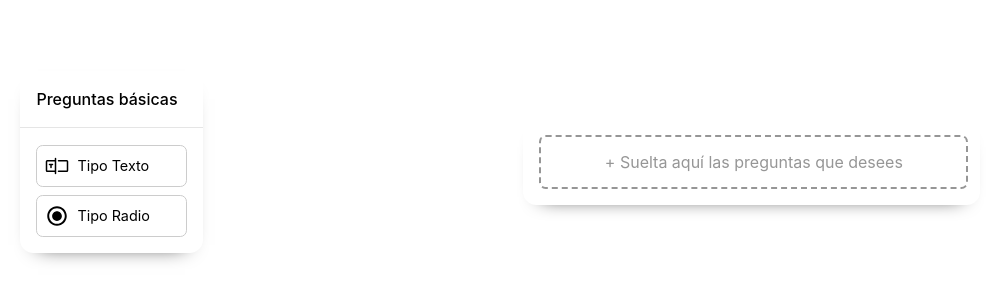
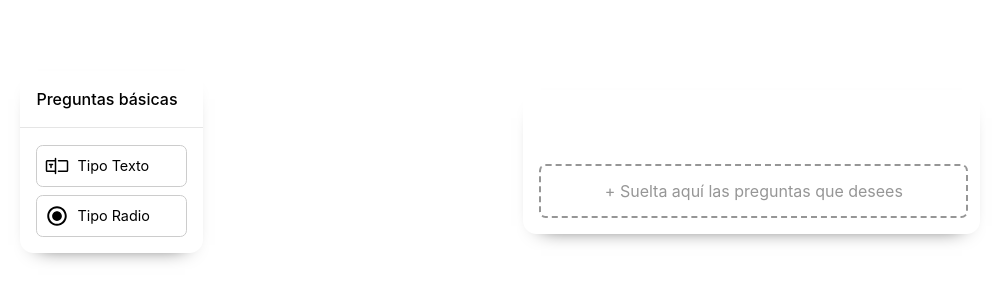
Before and after one commit to JoseFelix007/my-form-builder, a React (Vite) app: page / in a window 1280 px wide. Shown: the part 238-538 px from the top of the page, without its empty margins (71-1070 px from the left). Built offline with nearby package versions, Linux system fonts and the light colour scheme.

Commit message:
[feature] Add draggable actions for questions

```diff
--- a/package.json
+++ b/package.json
@@ -10,6 +10,7 @@
     "preview": "vite preview"
   },
   "dependencies": {
+    "@hello-pangea/dnd": "^16.6.0",
     "localforage": "^1.10.0",
     "match-sorter": "^6.3.4",
     "react": "^18.2.0",
--- a/src/components/Form/FormQuestion/FormQuestionBuilder.jsx
+++ b/src/components/Form/FormQuestion/FormQuestionBuilder.jsx
@@ -1,7 +1,8 @@
 import { TextQuestion, RadioQuestion } from "./FormQuestionType";
 
-export const buildFormQuestion = (type) => {
+export const buildFormQuestion = (id, type) => {
   const question = {
+    id: id,
     type: type,
     component: null
   };
--- a/src/components/Form/FormQuestion/FormQuestionType/BaseQuestion.jsx
+++ b/src/components/Form/FormQuestion/FormQuestionType/BaseQuestion.jsx
@@ -1,6 +1,6 @@
-import { useState } from "react";
+import { useRef, useState } from "react";
 import { LiaEditSolid } from "react-icons/lia";
-import { MdOutlineDeleteSweep, MdOutlineClose } from "react-icons/md";
+import { MdOutlineDeleteSweep, MdOutlineClose, MdDragIndicator } from "react-icons/md";
 
 // import './BaseQuestion.scss';
 import './styles/BaseQuestion.scss';
@@ -8,9 +8,11 @@ import './styles/Utils.scss';
 
 import MODES from "./Enums/Modes";
 
-const BaseQuestion = ({ children, index, label, code, onEdit = () => {}, onDelete = () => {}, onModeChange = () => {} }) => {
+const BaseQuestion = ({ children, innerRef, index, label, code, onEdit = () => {}, onDelete = () => {}, onModeChange = () => {}, ...otherProps }) => {
   const [mode, setMode] = useState(MODES.normal);
   const [vLabel, setLabel] = useState(label);
+  const question = useRef(null);
+  const questionDrag = useRef(null);
 
   const handleOnEdit = () => {
     setMode(MODES.editable);
@@ -30,9 +32,19 @@ const BaseQuestion = ({ children, index, label, code, onEdit = () => {}, onDelet
     onDelete(index);
   }
 
+  const onDragQuestion = () => {
+    console.log("onDragQuestion");
+    // question.current.classList.add('hidden');
+    // questionDrag.current.classList.remove('hidden');
+  }
+
   return (
-    <>
-      <div id={`question_${code}`} className="c-f-question | relative flex-col">
+    <div ref={innerRef} id={`question_${code}`} className="c-f-question | flex-row gap w-full" {...otherProps}>
+      <div className="c-f-question--drag | grabbable flex-row align-center" draggable onDragStart={onDragQuestion}>
+        <MdDragIndicator size={'1.5rem'}/>
+        <span ref={questionDrag} className="c-f-question--label | w-full hidden">{ vLabel }</span>
+      </div>
+      <div ref={question} className="c-f-question--content | relative flex-col gap w-full">
         <span className='c-f-question--actions | absolute'>
           { mode == MODES.normal ? <LiaEditSolid onClick={handleOnEdit} className="c-icon" size={'1.5rem'} /> : '' }
           { mode == MODES.editable ? <MdOutlineClose onClick={handleCloseEdit} className="c-icon" size={'1.5rem'} /> : '' }
@@ -42,7 +54,7 @@ const BaseQuestion = ({ children, index, label, code, onEdit = () => {}, onDelet
         { mode == MODES.editable ? <input className="c-f-question--label c-input" type="text" name="label" id="label" value={vLabel} onChange={e => setLabel(e.target.value)}  /> : '' }
         { children ? children : '' }
       </div>
-    </>
+    </div>
   );
 }
 
--- a/src/components/Form/FormQuestion/FormQuestionType/RadioQuestion.jsx
+++ b/src/components/Form/FormQuestion/FormQuestionType/RadioQuestion.jsx
@@ -3,7 +3,7 @@ import BaseQuestion from "./BaseQuestion";
 import MODES from "./Enums/Modes";
 import { MdOutlineClose } from "react-icons/md";
 
-const RadioQuestion = ({ index, label = 'Pregunta Tipo Radio', onDelete = () => {} }) => {
+const RadioQuestion = ({ innerRef, index, label = 'Pregunta Tipo Radio', onDelete = () => {}, ...otherProps }) => {
   const code = `radio_${index}`;
 
   const [mode, setMode] = useState(MODES.normal);
@@ -40,7 +40,7 @@ const RadioQuestion = ({ index, label = 'Pregunta Tipo Radio', onDelete = () =>
   const editable = mode == MODES.editable;
 
   return (
-    <BaseQuestion index={index} code={code} label={label} onEdit={onEdit} onDelete={onDelete} onModeChange={onModeChange}>
+    <BaseQuestion innerRef={innerRef} index={index} code={code} label={label} onEdit={onEdit} onDelete={onDelete} onModeChange={onModeChange} {...otherProps}>
       <div className="c-f-question--options | flex-col">
       { options.length > 0 && options.map((option, idx) =>
         (
--- a/src/components/Form/FormQuestion/FormQuestionType/TextQuestion.jsx
+++ b/src/components/Form/FormQuestion/FormQuestionType/TextQuestion.jsx
@@ -2,7 +2,7 @@ import { useState } from "react";
 import BaseQuestion from "./BaseQuestion";
 import MODES from "./Enums/Modes";
 
-const TextQuestion = ({ index, label = 'Pregunta Tipo Texto', onDelete = () => {} }) => {
+const TextQuestion = ({ innerRef, index, label = 'Pregunta Tipo Texto', onDelete = () => {}, ...otherProps }) => {
   const code = `text_${index}`;
 
   const [mode, setMode] = useState(MODES.normal);
@@ -21,7 +21,7 @@ const TextQuestion = ({ index, label = 'Pregunta Tipo Texto', onDelete = () => {
   const editable = mode == MODES.editable;
 
   return (
-    <BaseQuestion index={index} code={code} label={label} onEdit={onEdit} onDelete={onDelete} onModeChange={onModeChange}>
+    <BaseQuestion innerRef={innerRef} index={index} code={code} label={label} onEdit={onEdit} onDelete={onDelete} onModeChange={onModeChange} {...otherProps}>
       { normal ? <input className="c-input" type="text" id={code} name={code} placeholder={placeholder} disabled/> : '' }
       { editable ? <input className="c-input" type="text" id={code} name={code} value={placeholder} onChange={e => setPlaceholder(e.target.value)} /> : '' }
     </BaseQuestion>
--- a/src/components/Form/FormQuestion/FormQuestionType/styles/BaseQuestion.scss
+++ b/src/components/Form/FormQuestion/FormQuestionType/styles/BaseQuestion.scss
@@ -1,6 +1,9 @@
 .c-f-question {
-  width: 100%;
-  margin: 1rem 0.5rem;
+  margin: 1rem 0;
+  background-color: #fcfcfc;
+  padding: 0.5rem;
+  border-radius: 5pt;
+  box-sizing: border-box;
 
   &--actions {
     top: 0;
@@ -13,7 +16,6 @@
     line-height: 40px;
     font-size: 1rem;
     font-weight: 500;
-    margin-bottom: 0.5rem;
     padding:  .15rem .5rem;
   }
 
@@ -23,6 +25,25 @@
 
   &--new-option {
     cursor: pointer;
+  }
+
+  &--drop {
+    // background: #5b5fc7;
+    height: 1rem;
+    border-radius: 5pt;
+
+    border-width: 2pt;
+    border-radius: 5pt;
+    border-color: #969696;
+    border-style: dashed;
+
+    &--on-drag {
+      border-color: #5b5fc7;
+
+      .message {
+        color: #5b5fc7;
+      }
+    }
   }
 }
 
--- a/src/components/Form/FormQuestion/FormQuestionType/styles/Utils.scss
+++ b/src/components/Form/FormQuestion/FormQuestionType/styles/Utils.scss
@@ -17,6 +17,14 @@
   flex-direction: row;
 }
 
+.gap {
+  gap: 0.5rem;
+}
+
+.gap-1 {
+  gap: 1rem;
+}
+
 .align-center {
   align-items: center;
 }
@@ -32,3 +40,24 @@
 .pointer-none {
   pointer-events: none;
 }
+
+.hidden {
+  display: none;
+}
+
+.w-full {
+  width: 100%;
+}
+
+.grabbable {
+  cursor: move; /* fallback if grab cursor is unsupported */
+  cursor: grab;
+  cursor: -moz-grab;
+  cursor: -webkit-grab;
+
+  &:active {
+    cursor: grabbing;
+    cursor: -moz-grabbing;
+    cursor: -webkit-grabbing;
+  }
+}
--- a/src/components/Form/index.jsx
+++ b/src/components/Form/index.jsx
@@ -2,7 +2,8 @@
 import { useState } from 'react';
 import Card from "../Utils/Card";
 import { buildFormQuestion } from "./FormQuestion/FormQuestionBuilder";
-import './Form.scss';
+import { DragDropContext, Droppable, Draggable } from '@hello-pangea/dnd';
+import './styles/Form.scss';
 
 const Form = () => {
   const [formQuestions, setformQuestions] = useState([]);
@@ -30,31 +31,57 @@ const Form = () => {
   const addQuestionToCol = (ev) => {
     console.log("drop col");
     const type = ev.dataTransfer.getData("type");
-
-    const question = buildFormQuestion(type);
+    const questionId = `question_${type}_${formQuestions.length}`;
+    const question = buildFormQuestion(questionId, type);
     setformQuestions(formQuestions.concat([question]));
 
     const dropArea = ev.target;
     dropArea.classList.remove("drop-area--on-drag");
   }
 
+  const onDragEnd = ({destination, source}) => {
+    if (!destination) {
+      return;
+    }
+
+    if (destination.droppableId === source.droppableId && destination.index === source.index) {
+      return;
+    }
+
+    const newFormQuestions = [...formQuestions];
+    [newFormQuestions[source.index], newFormQuestions[destination.index]] = [newFormQuestions[destination.index], newFormQuestions[source.index]];
+    setformQuestions(newFormQuestions);
+  };
+
   return (
-    <>
+    <DragDropContext onDragEnd={onDragEnd}>
       <Card>
-        <div className='form'>
+        <Droppable droppableId='form'>
+          { (provided) => (
+            <div className='form | relative flex-col gap-1 w-full' ref={provided.innerRef} {...provided.droppableProps} >
               {
                 formQuestions.length > 0 &&
                 formQuestions.map((question, index) => {
                   const Component = question.component;
-              return Component ? (<Component key={index} index={index} onDelete={(index) => onDeleteQuestion(index)}/>) : '';
+                  return Component ? (
+                    <Draggable draggableId={question.id} index={index} key={question.id}>
+                      { (provided_2) => (
+                        <Component index={index} onDelete={(index) => onDeleteQuestion(index)} innerRef={provided_2.innerRef} {...provided_2.draggableProps} {...provided_2.dragHandleProps} />
+                        )
+                      }
+                    </Draggable>
+                  ) : '';
                 })
               }
+              {provided.placeholder}
+            </div>
+          )}
+        </Droppable>
         <div className='drop-area' onDrop={addQuestionToCol} onDragOver={allowDrop} onDragEnter={onDragEnter} onDragLeave={onDragLeave}>
           <span className='message'>+ Suelta aquí las preguntas que desees</span>
         </div>
-        </div>
       </Card>
-    </>
+    </DragDropContext>
   );
 }
 
--- a/src/components/Form/Form.scss
+++ b/src/components/Form/styles/Form.scss
@@ -1,9 +1,5 @@
 .form {
-  width: 100%;
   min-height: 50px;
-  display: flex;
-  flex-direction: column;
-  position: relative;
 }
 
 .drop-area {
```
Also changed, not shown: 1 other file (tests, documents, lock files or other folders). Lines whose indentation alone changed are shown as unchanged.
